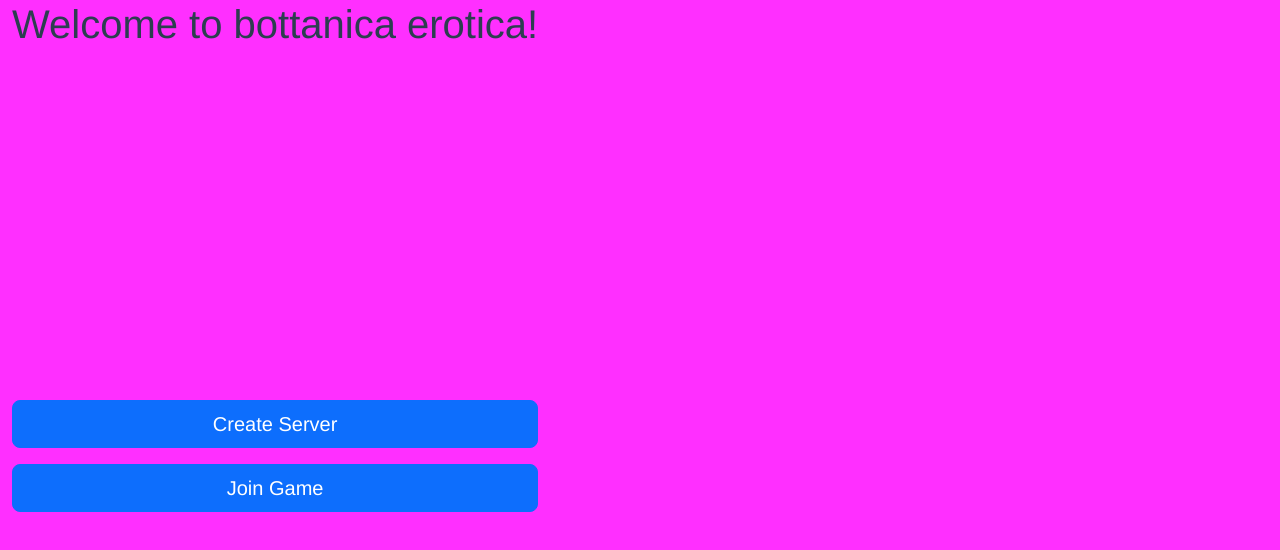
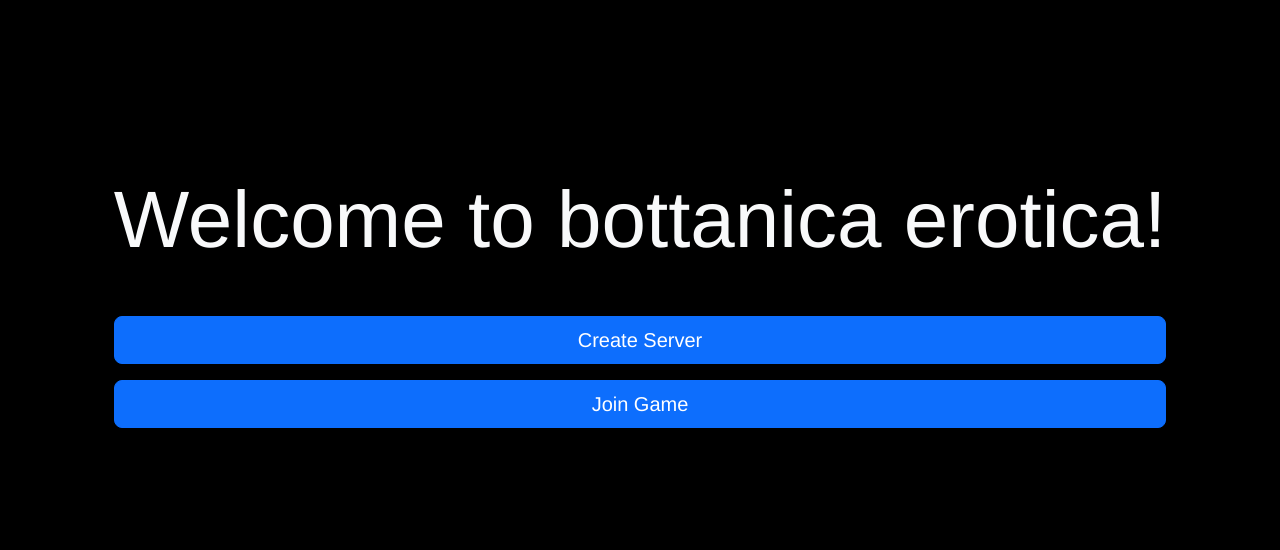
Before and after one commit to SolityForFree/EnjoySGameVueUI, a Vue app: page / in a window 1280 px wide. Shown: the top 550 px of the page. Built offline with nearby package versions, Linux system fonts and the light colour scheme.

Commit message:
Update frontend UI.

```diff
--- a/src/App.vue
+++ b/src/App.vue
@@ -1,9 +1,9 @@
 <template>
-  <div v-if="menu" class="h-100">
-    <div class="container-fluid h-100">
-    <h1> Welcome to bottanica erotica! </h1>
-      <div class="h-100 d-flex align-items-center justify-content-center">
-      <div class="d-grid gap-3 flex-fill">
+  <div v-if="menu" class="h-100 container-fluid">
+    <div class="h-75 d-flex align-items-center justify-content-center">
+      <div class="d-flex flex-column" >
+        <h2 class="d-flex justify-content-center display-1 text-light text-center mb-5"> Welcome to bottanica erotica! </h2>
+        <div class="d-grid gap-3 flex-fill">
         <button @click="CreateServer" class="btn btn-primary btn-lg">Create Server</button>
         <button @click="JoinGame" class="btn btn-primary btn-lg">Join Game</button>
       </div>
@@ -71,6 +71,7 @@ export default {
   -moz-osx-font-smoothing: grayscale;
   /* text-align: center; */
   color: #2c3e50;
+  width: 100%;
   /* margin-top: 60px; */
 }
 
@@ -79,7 +80,11 @@ body {
       display: flex;
       /* justify-content: center; */
       /* align-items: center; */
-      background-color: #ff2fff;
+      background-color: #000000;
+}
+
+.no-padding {
+    padding: 0 !important;
 }
 
 </style>
```
